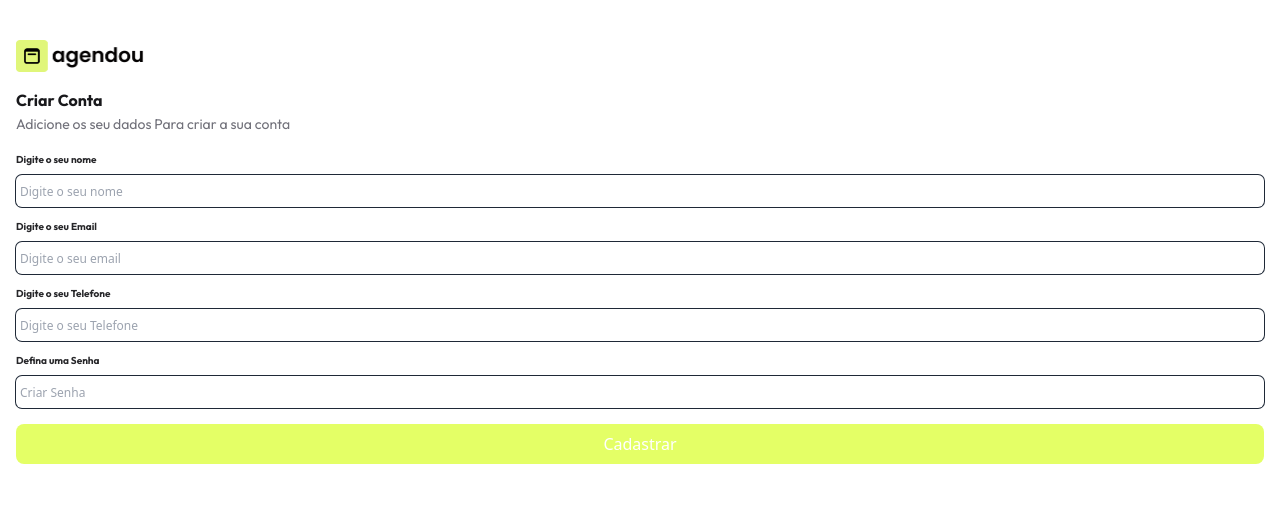
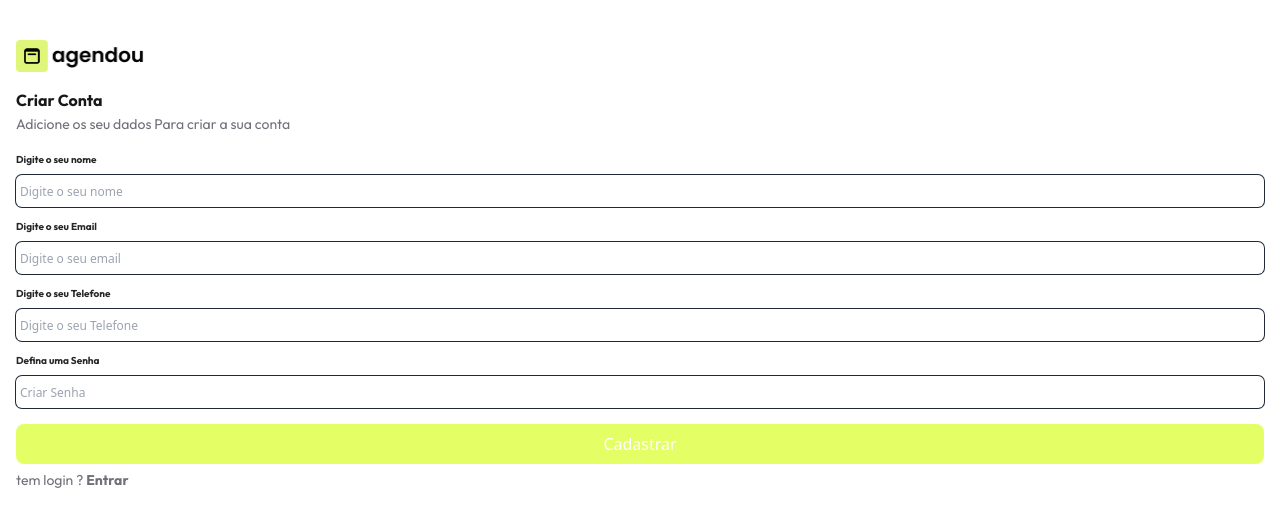
Before and after one commit to dinhoSilwa/agendou-scheduling-system, a React (Vite) app: page /cadastro in a window 1280 px wide. Shown: the top 526 px of the page. Built offline with nearby package versions, Linux system fonts and the light colour scheme.

Commit message:
FEAT : add link to login page in signup form

```diff
--- a/src/pages/Singin.tsx
+++ b/src/pages/Singin.tsx
@@ -8,6 +8,7 @@ import { ErrorField } from "../components/FormsResister/validationError";
 import { createAdminUser } from "../controllers/creatadminuser";
 import { ButtonForms } from "../components/FormsResister/Button";
 import { HeaderForms } from "../components/FormsResister/HeaderForms";
+import { Link } from "react-router-dom";
 
 export const Sing = () => {
 
@@ -138,6 +139,12 @@ export const Sing = () => {
       </form>
 
       {status}
+
+      <section className="flex flex-col gap-[4px] my-2">
+          <p className="text-zinc-500 text-[14px] font-primary-outfit leading-[16px]">
+            tem login ? <Link to={"/"} title="link para área de Cadastro" role="cadastro" aria-label="link de Cadastro" className="font-bold">Entrar</Link>
+            </p>
+        </section>
 </section>
     </>
   )
```
